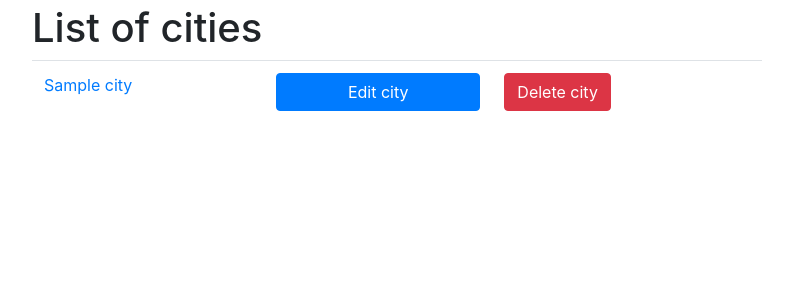
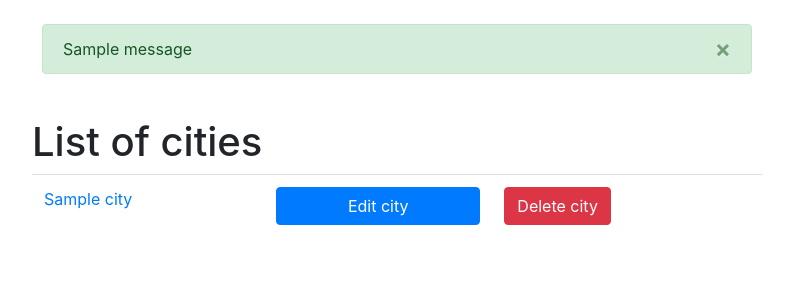
Before and after one commit to Atlan7/find_route, a Django app: page /cities/ in a window 1280 px wide. Shown: the part 56-356 px from the top of the page, without its empty margins (243-1036 px from the left). Run offline with Django 3.2, Linux system fonts and the light colour scheme; tables that the repository leaves empty hold one stand-in row (values such as "Sample post"); one stand-in notice (Sample message) is shown.

Commit message:
Added successful/error messages

```diff
--- a/cities/views.py
+++ b/cities/views.py
@@ -29,7 +29,7 @@ class ViewCity(DetailView):
 class AddCity(CreateView):
     form_class = AddCityForm
     template_name = 'cities/add_city.html'
-    success_url = reverse_lazy('cities:view_cities')
+    success_url = reverse_lazy('cities:add_city')
 
     def form_valid(self, form):
         form.save()
--- a/main/urls.py
+++ b/main/urls.py
@@ -17,7 +17,6 @@ from django.urls import path, include
 
 from .views import home
 
-# TODO: move add_city into cities urls and call the cities include!
 
 urlpatterns = [
     path('admin/', admin.site.urls),
--- a/templates/base.html
+++ b/templates/base.html
@@ -1,3 +1,4 @@
+{% load static %}
 <!doctype html>
 <html lang="en">
 <head>
@@ -7,6 +8,7 @@
 
     <!-- Bootstrap CSS -->
     <link rel="stylesheet" href="https://cdn.jsdelivr.net/npm/bootstrap@4.6.0/dist/css/bootstrap.min.css" integrity="sha384-B0vP5xmATw1+K9KRQjQERJvTumQW0nPEzvF6L/Z6nronJ3oUOFUFpCjEUQouq2+l" crossorigin="anonymous">
+    <link rel="stylesheet" href="{% static 'css/style.css' %}">
 
     <title>{% block title %} Title block {% endblock %}</title>
 
@@ -15,7 +17,12 @@
 
 {% include 'inc/_nav.html' %}
 
+
 <div class="container">
+    {% if messages %}
+        {% include 'inc/_messages.html' %}
+    {% endif %}
+
     {% block content %} {% endblock %}
 </div>
 <!-- Optional JavaScript; choose one of the two! -->
--- /dev/null
+++ b/templates/inc/_messages.html
@@ -0,0 +1,27 @@
+<div class="container my-4">
+  <div class="row">
+    <div class="col-md-8 mx-auto">
+        {% for message in messages %}
+
+            {% if message.tags == 'error' %}
+
+              <div class="alert alert-danger messages alert-dismissible fade show" role="alert">
+                  {{ message }}
+                  <button type="button" class="close" data-dismiss="alert" aria-label="Close">
+                    <span aria-hidden="true">&times;</span>
+                  </button>
+              </div>
+
+            {% else %}
+
+              <div class="alert alert-{{ message.tags }} messages alert-dismissible fade show" role="alert">
+                  {{ message }}
+                  <button type="button" class="close" data-dismiss="alert" aria-label="Close">
+                    <span aria-hidden="true">&times;</span>
+                  </button>
+              </div>
+            {% endif %}
+        {% endfor %}
+    </div>
+  </div>
+</div>
```
Also changed, not shown: cities/migrations/0001_initial.py, cities/migrations/__init__.py (added).
